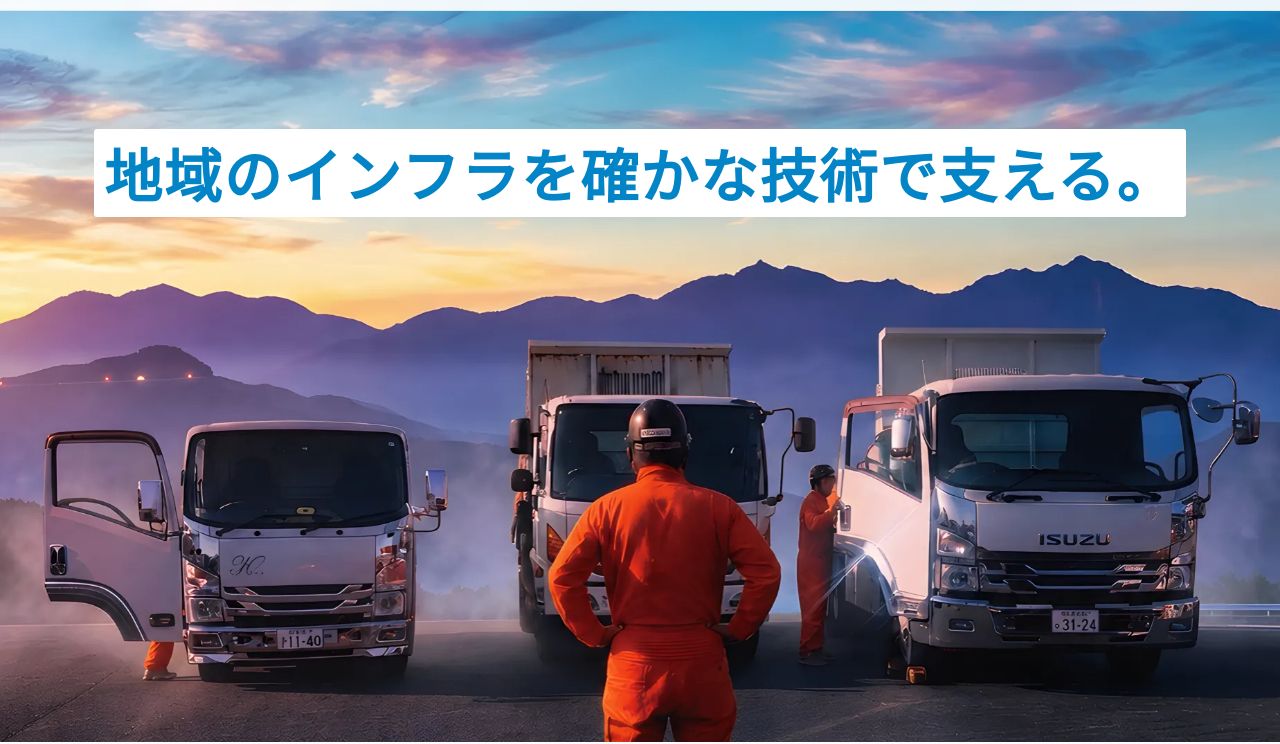
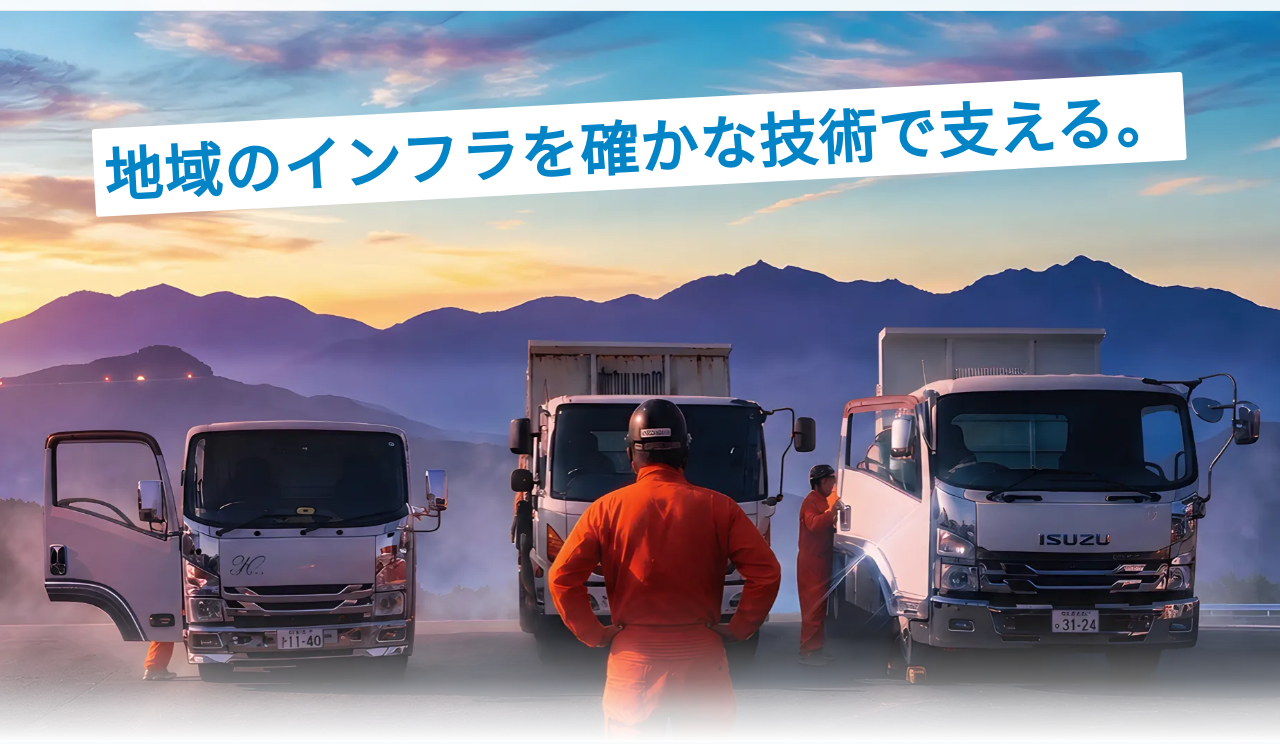
Before and after one commit to BPkuma/chisoken, a plain HTML site: page index.html in a window 1280 px wide. Shown: the part 58-802 px from the top of the page. Drawn offline with Linux system fonts and the light colour scheme.

Commit message:
ヒーローセクションのテキスト傾きとフェード効果を追加
- hero-titleに右上がりの傾き（rotate -3deg）を追加
- ヒーロー下部に150pxの自然なフェードアウト効果を追加

Co-Authored-By: Claude Sonnet 4.6 <noreply@anthropic.com>

```diff
--- a/index.html
+++ b/index.html
@@ -112,6 +112,24 @@
             position: relative;
             overflow: hidden;
         }
+        #hero::after {
+            content: '';
+            position: absolute;
+            bottom: 0;
+            left: 0;
+            right: 0;
+            height: 150px;
+            background: linear-gradient(
+                to bottom,
+                rgba(255,255,255,0)   0%,
+                rgba(255,255,255,0.1) 30%,
+                rgba(255,255,255,0.4) 58%,
+                rgba(255,255,255,0.75) 78%,
+                rgba(255,255,255,1)   100%
+            );
+            pointer-events: none;
+            z-index: 1;
+        }
         .hero-photo {
             position: absolute;
             inset: 0;
@@ -135,6 +153,8 @@
             line-height: 1.65;
             margin-bottom: 28px;
             letter-spacing: 0.03em;
+            transform: rotate(-3deg);
+            transform-origin: left center;
         }
         /* ハイライトスイープ */
         .hl {
```
